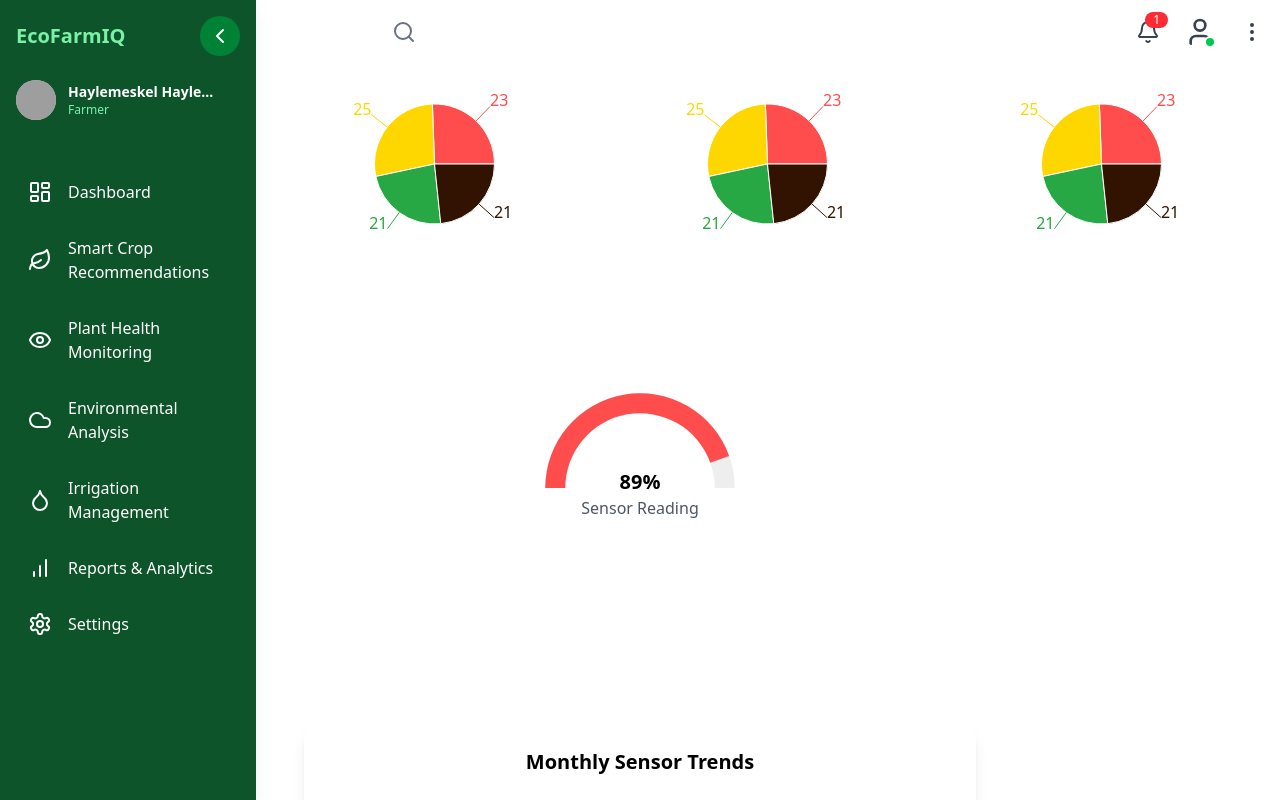
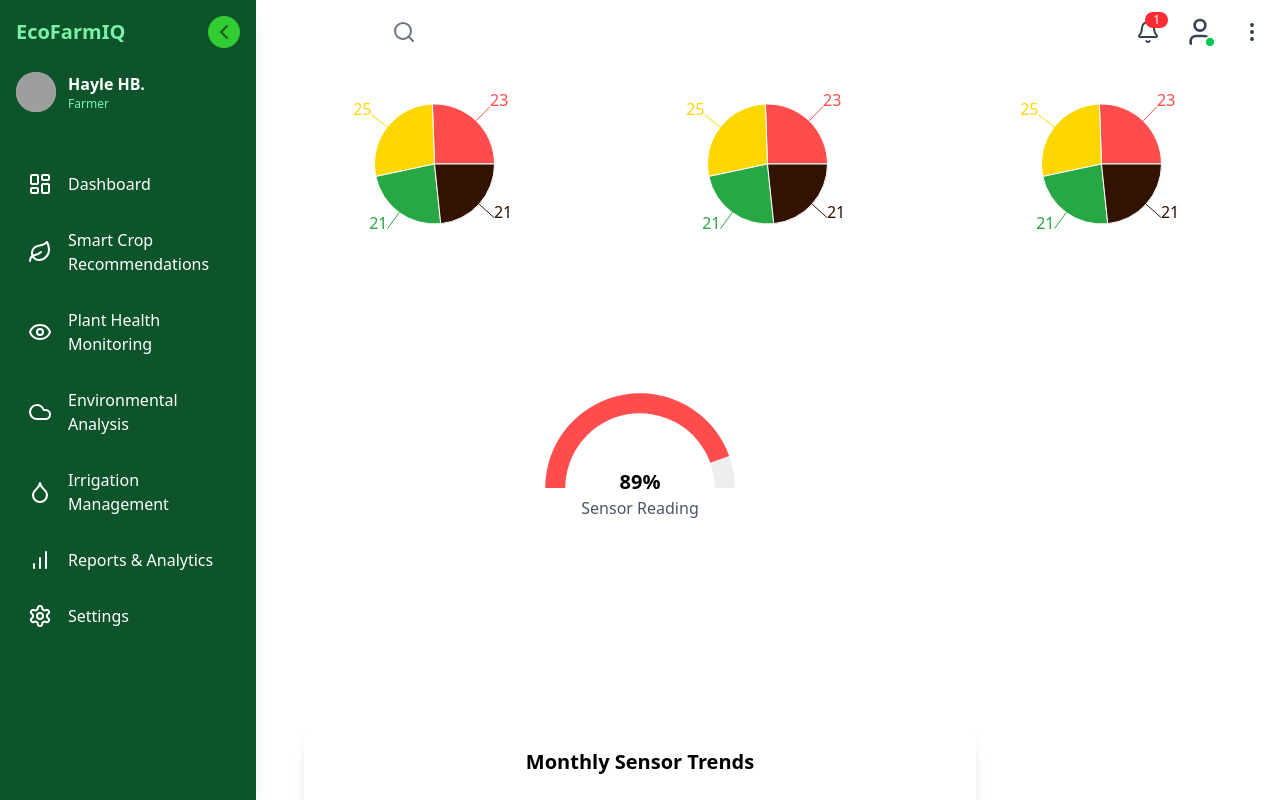
Before and after one commit to Hayle-HB/EcoFarmIQ, a React app: page / in a window 1280 px wide. Shown: the top 800 px of the page. Built offline with nearby package versions, Linux system fonts and the light colour scheme; grey boxes are pictures that could not be loaded; the HTML template or start-up script is replaced by a standard one.

Commit message:
side bar message is added

```diff
--- a/package.json
+++ b/package.json
@@ -18,6 +18,8 @@
     "@mui/x-charts": "^7.25.0",
     "@reduxjs/toolkit": "^2.5.1",
     "@tailwindcss/vite": "^4.0.0",
+    "echarts": "^5.6.0",
+    "echarts-for-react": "^3.0.2",
     "framer-motion": "^12.3.1",
     "lucide-react": "^0.474.0",
     "react": "^18.3.1",
--- a/src/components/SideBar/SideBar.jsx
+++ b/src/components/SideBar/SideBar.jsx
@@ -1,6 +1,7 @@
 import React from "react";
 import { useSelector, useDispatch } from "react-redux";
 import { toggleSidebar } from "../../features/sidebar/sidebarSlice.js";
+import { Tooltip, IconButton } from "@mui/material";
 import Dashboard from "./Dashboard.jsx";
 import Dash from "./Dash.jsx";
 import {
@@ -35,18 +36,39 @@ const Sidebar = () => {
           >
             EcoFarmIQ
           </span>
-          <button
-            onClick={() => dispatch(toggleSidebar())}
-            className={`p-2 bg-green-700 rounded-full hover:bg-green-600 transition-all duration-300 ${
-              isOpen ? "ml-0" : "-ml-10"
-            } z-1000 cursor-pointer`}
+          <Tooltip
+            title={isOpen ? "Close the sidebar" : "Open the sidebar"}
+            arrow
+            placement="right"
+            sx={{
+              "& .MuiTooltip-tooltip": {
+                backgroundColor: "black",
+                color: "white",
+                fontSize: "0.875rem",
+                padding: "6px 12px",
+                borderRadius: "6px",
+              },
+            }}
           >
-            {isOpen ? (
-              <ChevronLeft className="text-white" />
-            ) : (
-              <ChevronRight className="text-white" />
-            )}
-          </button>
+            <IconButton
+              onClick={() => dispatch(toggleSidebar())}
+              sx={{
+                p: .5,
+                bgcolor: "#32CD32", // Light green background
+                borderRadius: "50%",
+                transition: "all 300ms",
+                ml: isOpen ? 0 : -2, // Adjust positioning
+                zIndex: 1000,
+                "&:hover": { bgcolor: "#2E8B57" }, // Darker green on hover
+              }}
+            >
+              {isOpen ? (
+                <ChevronLeft sx={{ color: "white" }} />
+              ) : (
+                <ChevronRight sx={{ color: "white" }} />
+              )}
+            </IconButton>
+          </Tooltip>
         </div>
 
         {/* User Profile */}
@@ -60,7 +82,7 @@ const Sidebar = () => {
           </div>
           {isOpen && (
             <div>
-              <p className="text-sm font-semibold">Haylemeskel Hayle...</p>
+              <p className="text-1xl font-bold">Hayle HB.</p>
               <p className="text-xs text-green-300">Farmer</p>
             </div>
           )}
```
Also changed, not shown: 1 other file (tests, documents, lock files or other folders).
